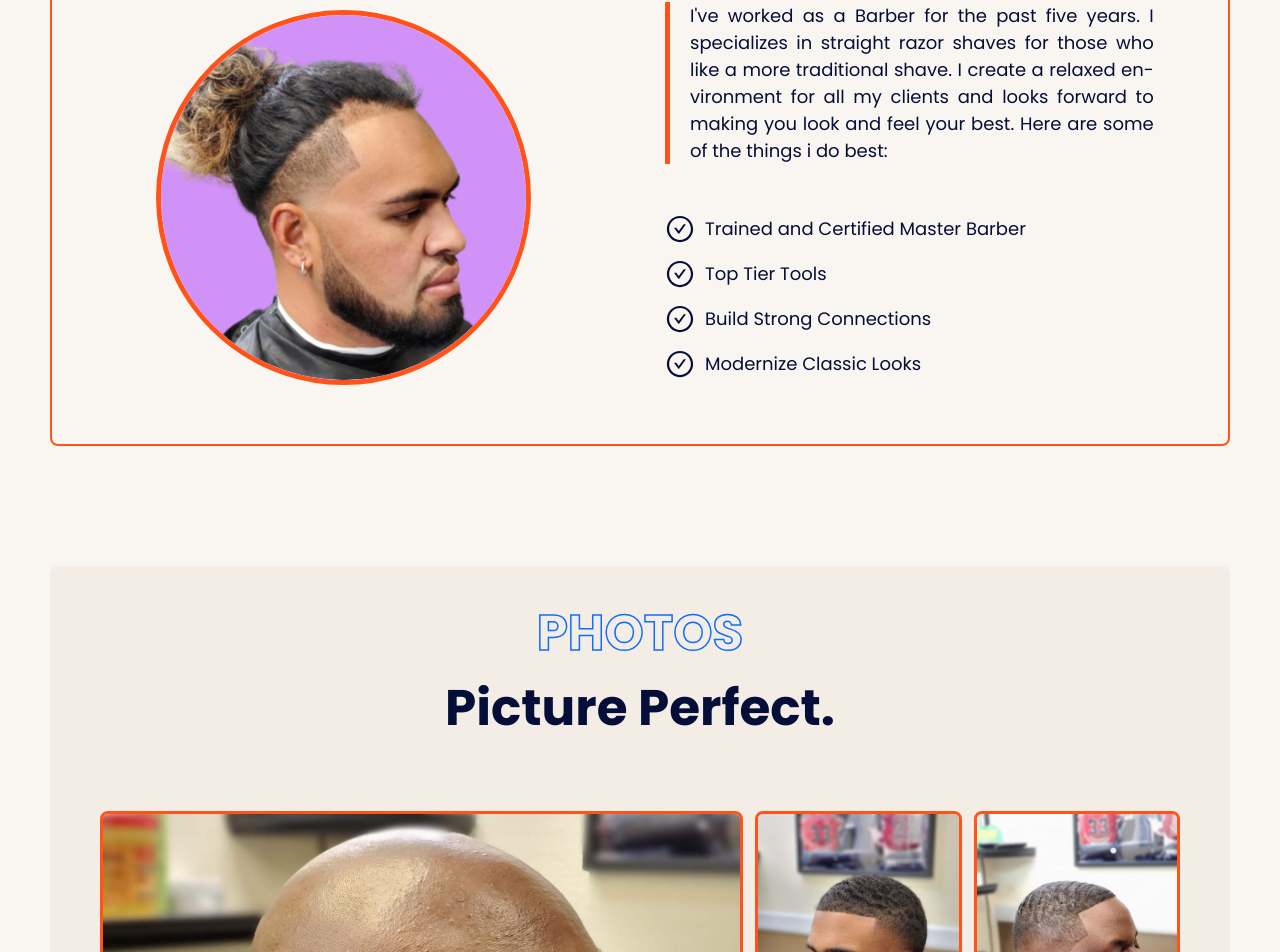
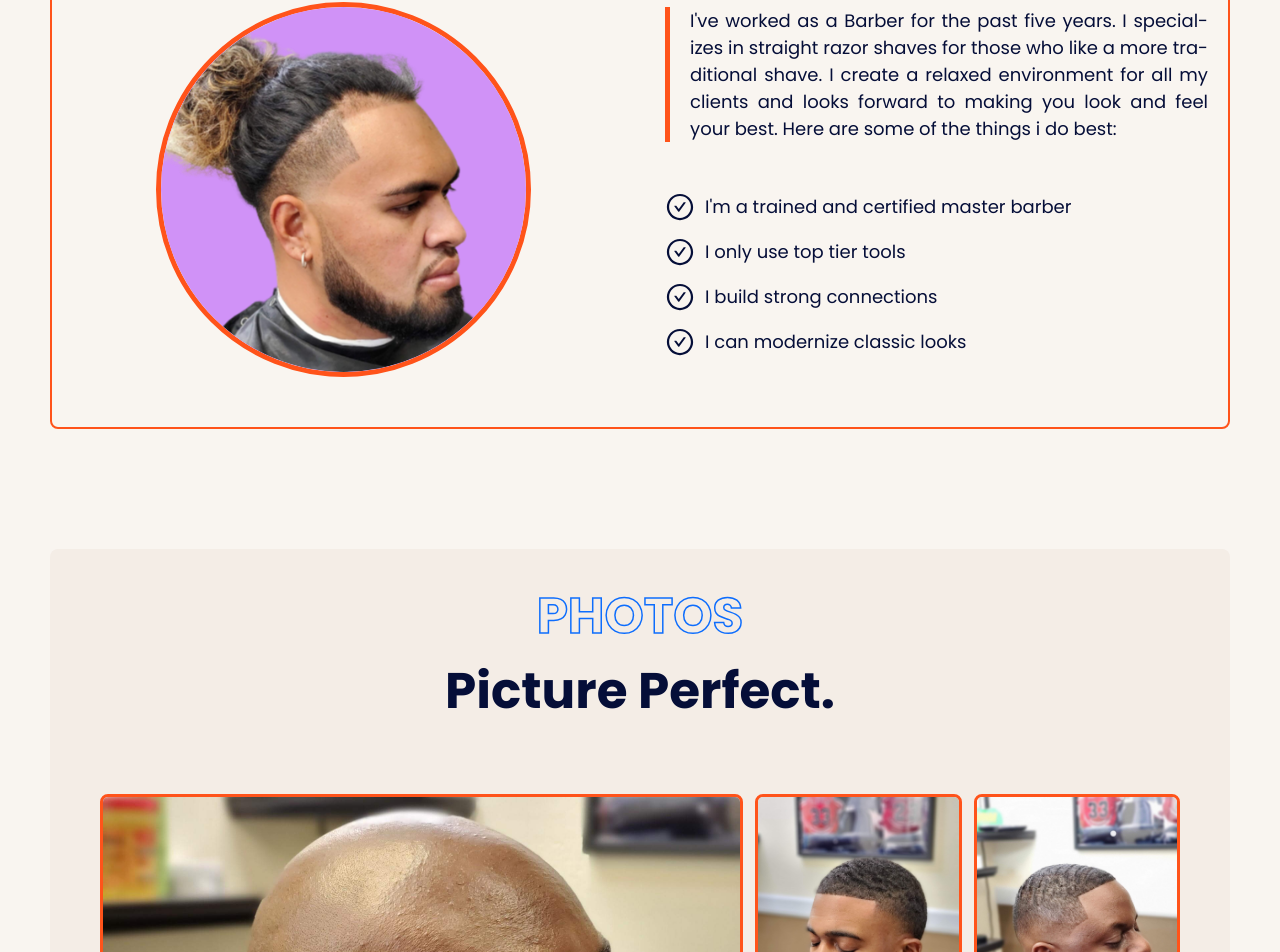
Before and after one commit to ChristianWare/Blessed-Hands, a Next.js app: page / in a window 1280 px wide. Shown: the part 1657-2609 px from the top of the page. Built offline with nearby package versions, Linux system fonts and the light colour scheme.

Commit message:
About Changes

```diff
--- a/components/About.js
+++ b/components/About.js
@@ -33,19 +33,19 @@ function About() {
           <div className={styles.bulletPoints}>
             <div className={styles.indvBullet}>
               <AiOutlineCheckCircle className={styles.checkIcon} />
-              <p>Trained and Certified Master Barber</p>
+              <p>I'm a trained and certified master barber</p>
             </div>
             <div className={styles.indvBullet}>
               <AiOutlineCheckCircle className={styles.checkIcon} />
-              <p>Top Tier Tools</p>
+              <p>I only use top tier tools</p>
             </div>
             <div className={styles.indvBullet}>
               <AiOutlineCheckCircle className={styles.checkIcon} />
-              <p>Build Strong Connections</p>
+              <p>I build strong connections</p>
             </div>
             <div className={styles.indvBullet}>
               <AiOutlineCheckCircle className={styles.checkIcon} />
-              <p>Modernize Classic Looks</p>
+              <p>I can modernize classic looks</p>
             </div>
           </div>
         </div>
--- a/styles/About.module.css
+++ b/styles/About.module.css
@@ -46,8 +46,7 @@
 .aboutDescription {
     text-align: justify;
     hyphens: auto;
-    /* word-break: break-all; */
-    width: 90%;
+    /* width: 90%; */
     border-left: solid 5px var(--orange);
     padding-left: 2rem;
 }
```
